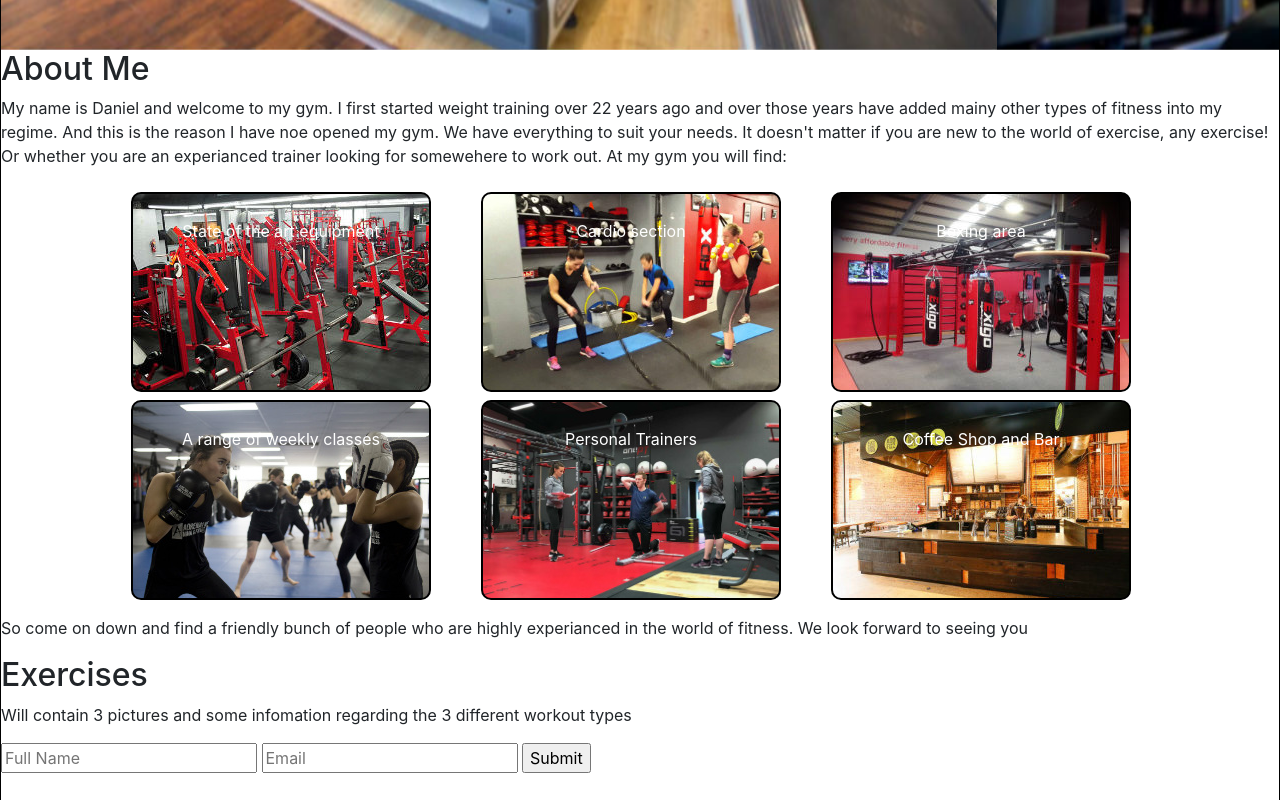
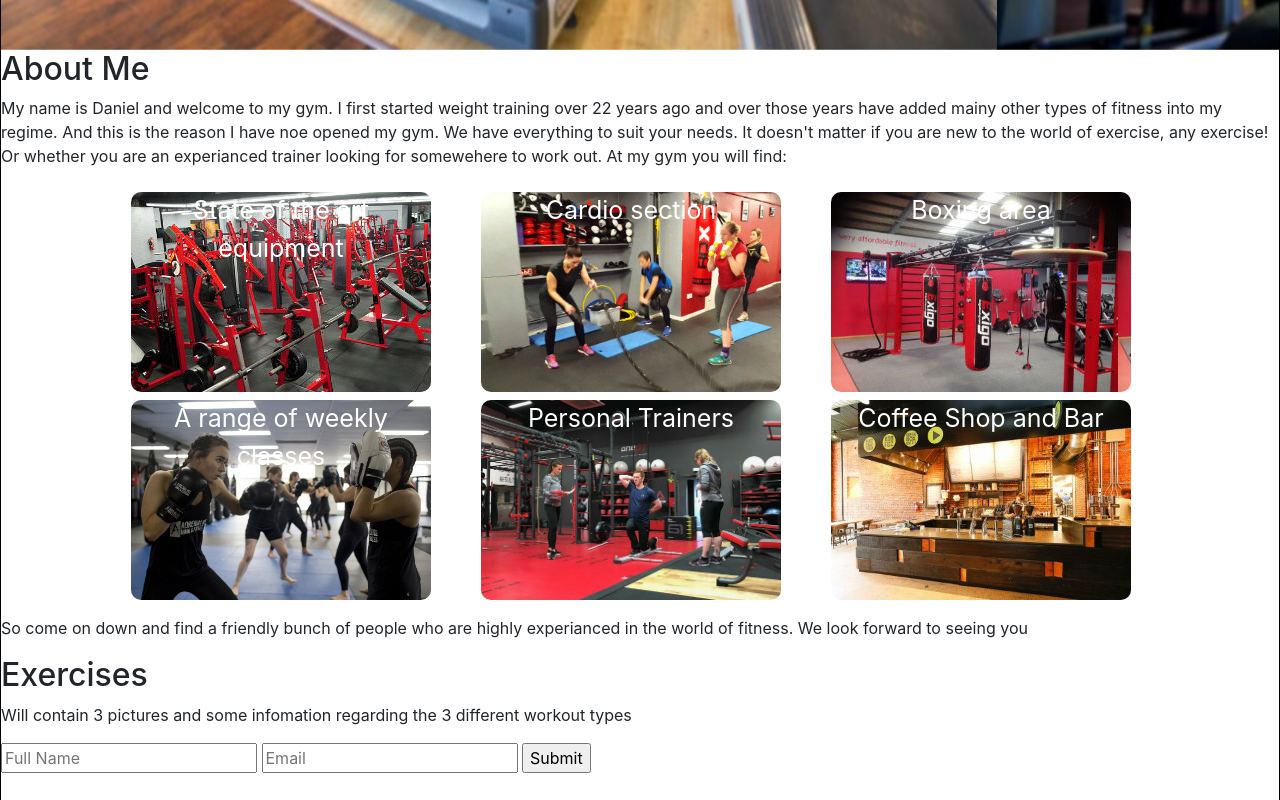
Before and after one commit to span18/DJ-Gyms, a plain HTML site: page index.html in a window 1280 px wide. Shown: the part 707-1507 px from the top of the page. Drawn offline with nearby package versions, Linux system fonts and the light colour scheme.

Commit message:
updates to small images

```diff
--- a/css/main.css
+++ b/css/main.css
@@ -59,8 +59,7 @@ ul {
 }
 
 .row li {
-	padding: 25px;
-	border: 2px solid black;
+	font-size: 25px;
 	width: 300px;
 	height: 200px;
 	margin-top: 8px;
@@ -72,30 +71,24 @@ ul {
 
 #gym-pic {
 	background-image: url("../Images/gym-pic.jpg");
-	background-image: no-repeat;
 }
 
 #personal-pic {
 	background-image: url("../Images/personal-pic.jpg");
-	background-image: no-repeat;
 }
 
 #boxing-pic {
 	background-image: url("../Images/boxing-pic.jpg");
-	background-image: no-repeat;
 }
 
 #classes-pic {
 	background-image: url("../Images/classes-pic.jpg");
-	background-image: no-repeat;
 }
 
 #cardio-pic {
 	background-image: url("../Images/cardio-pic.jpg");
-	background-image: no-repeat;
 }
 
 #coffee-pic {
 	background-image: url("../Images/coffee-shop.jpg");
-	background-image: no-repeat;
 }
```
